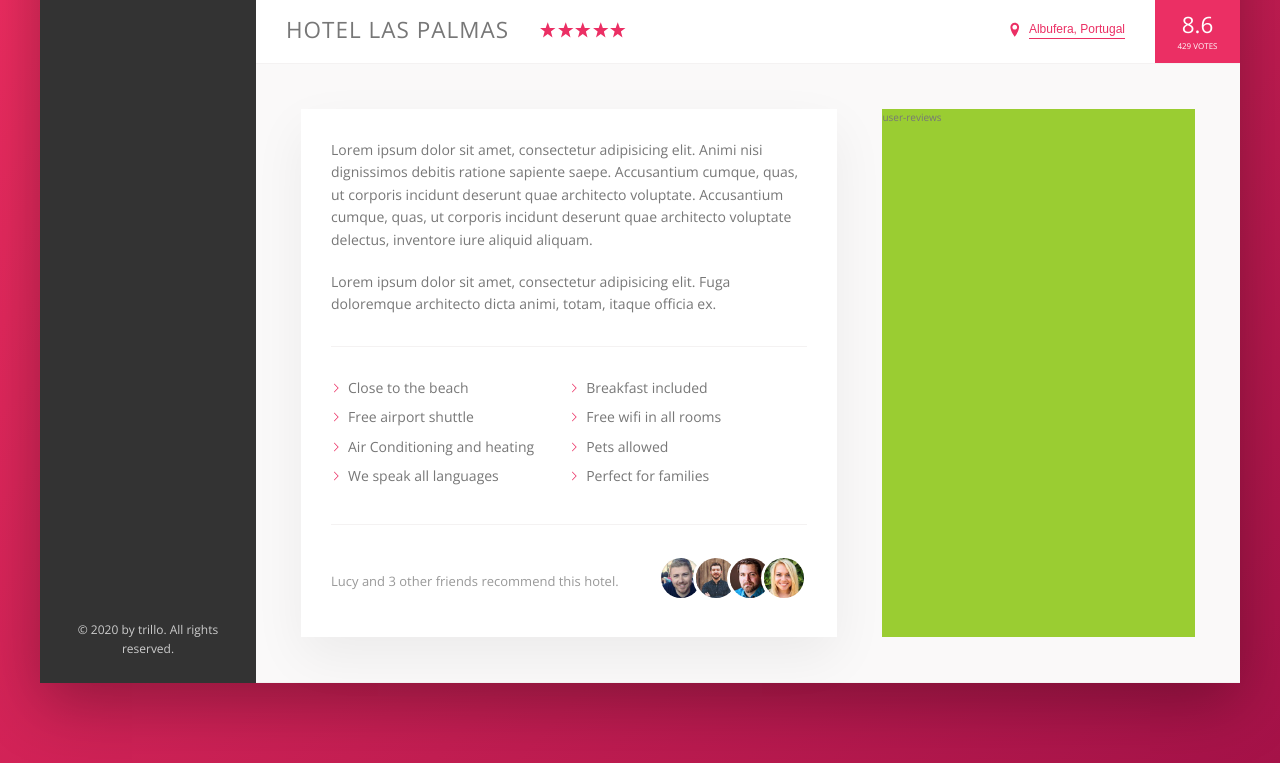
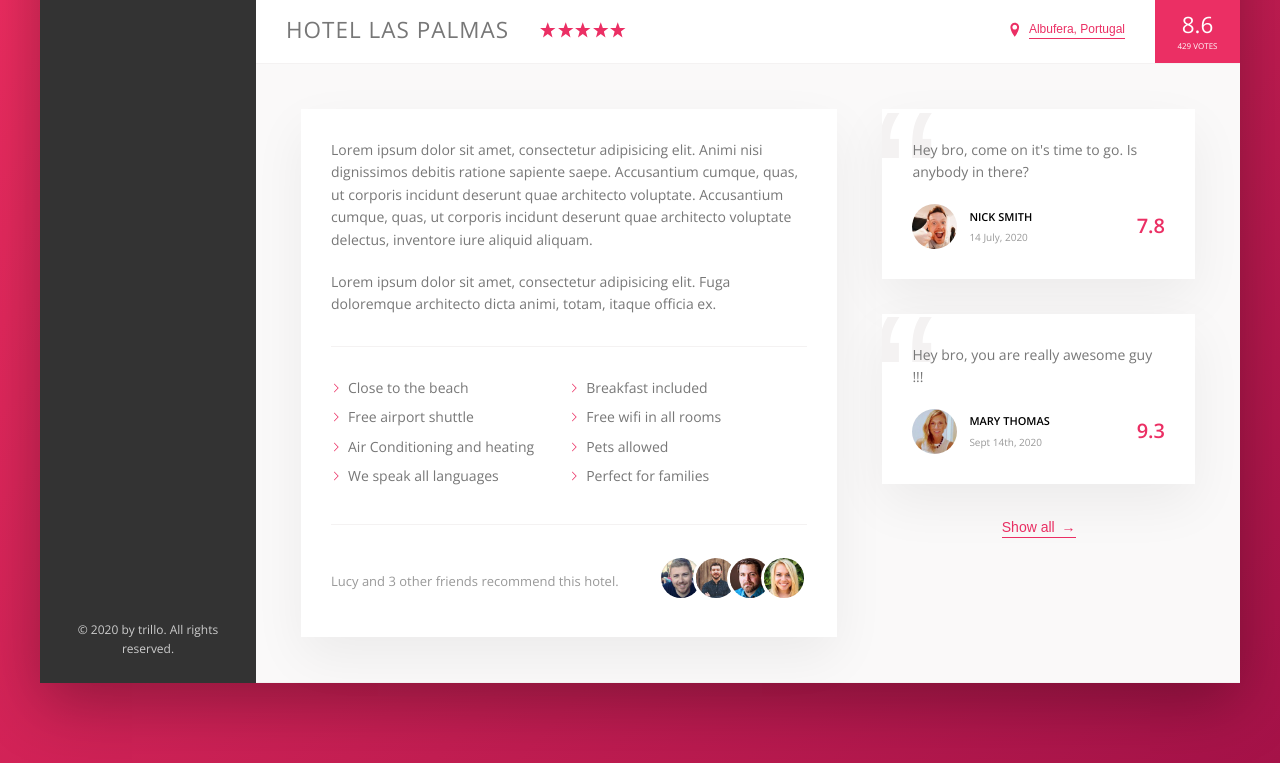
Before and after one commit to stomaras/Trillo_Project, a website: page index.html in a window 1280 px wide. Shown: the part 554-1317 px from the top of the page. Drawn offline with nearby package versions, Linux system fonts and the light colour scheme.

Commit message:
Building the user reviews section

```diff
--- a/index.html
+++ b/index.html
@@ -234,9 +234,43 @@
                         </div>
 
                         <div class="user-reviews">
-                            user-reviews
+                            <!-- Figure in html5 are perfect for reviews
+
+                            -->
+                            <figure class="review">
+                                <blockquote class="review__text">
+                                    Hey bro, come on it's time to go. Is anybody in there?
+                                </blockquote>
+                                <figcaption class="review__user">
+                                    <img src="img/user-1.jpg" alt="User 1" class="review__photo">
+                                    <div class="review__user-box">
+                                        <p class="review__user-name">Nick Smith</p>
+                                        <p class="review__user-date">14 July, 2020</p>
+                                    </div>
+                                    <div class="review__rating">7.8</div>
+                                </figcaption>
+                            </figure>
+
+                            <figure class="review">
+                                <blockquote class="review__text">
+                                    Hey bro, you are really awesome guy !!!
+                                </blockquote>
+                                <figcaption class="review__user">
+                                    <img src="img/user-2.jpg" alt="User 1" class="review__photo">
+                                    <div class="review__user-box">
+                                        <p class="review__user-name">Mary Thomas</p>
+                                        <p class="review__user-date">Sept 14th, 2020</p>
+                                    </div>
+                                    <div class="review__rating">9.3</div>
+                                </figcaption>
+                            </figure>
+
+                            <button class="btn-inline">Show all <span>&rarr;</span></button>
+
                         </div>
                     </div>
+
+
                 </main>
 
 
--- a/sass/_layout.scss
+++ b/sass/_layout.scss
@@ -39,6 +39,7 @@
 }
 
 .detail {
+    font-size: 1.4rem;
     display: flex;
     padding: 4.5rem;
     background-color: var(--color-grey-light-1);
@@ -46,7 +47,6 @@
 }
 
 .description {
-    font-size: 1.4rem;
     background-color: #fff;
     box-shadow: var(--shadow-light);
     padding: 3rem;
@@ -55,6 +55,9 @@
 }
 
 .user-reviews {
-    background-color: yellowgreen;
     flex: 1;
+
+    display: flex;
+    flex-direction: column;
+    align-items: center;
 }
--- a/sass/components.scss
+++ b/sass/components.scss
@@ -291,8 +291,16 @@
     cursor: pointer;
     transition: all .2s;
 
+    & span {
+        margin-left: 3px;
+        transition: margin-left .2s;
+    }
     &:hover {
         color: var(--color-grey-dark-1);
+
+        span {
+            margin-left: 8px;
+        }
     }
 
     &:focus {
@@ -394,3 +402,76 @@
         }
     }
 }
+
+
+//////////////////////////////////////////////////////////////////
+// Reviews
+.review {
+    background-color: #fff;
+    box-shadow: var(--shadow-light);
+    padding: 3rem;
+    margin-bottom: 3.5rem;
+    position: relative;
+    overflow: hidden;
+
+    &__text {
+        margin-bottom: 2rem;
+        z-index: 10;// z-index only works if you set the position!
+        position: relative;
+    }
+
+    &__user {
+
+        display: flex;
+        align-items: center;
+        justify-content: space-between;
+    }
+
+    &__photo {
+        height: 4.5rem;
+        width: 4.5rem;
+        border-radius: 50%;
+        margin-right: 1.2rem;
+
+    }
+
+    &__user-box {
+        margin-right: auto;
+    }
+
+    &__user-name {
+        font-size: 1.1rem;
+        font-weight: 600;
+        text-transform: uppercase;
+        margin-bottom: .4rem;
+        color: black;
+    }
+
+    &__user-date {
+        font-size: 1rem;
+        color: var(--color-grey-dark-3);
+    }
+
+    &__rating {
+        color: var(--color-primary);
+        font-weight: bold;
+        font-size: 2rem;
+    }
+
+    /*
+        I will add the quotation mark with before pseudo element
+        https://css-tricks.com/snippets/html/glyphs/
+    */
+    &::before {
+        content: "\201C";
+        position: absolute;
+        top: -2.75rem;
+        left: -1rem;
+        line-height: 1;
+        font-size: 20rem;
+        color: var(--color-grey-light-2);
+        font-family: sans-serif;
+        z-index: 1;
+    }
+
+}
```
Also changed, not shown: css/style.css.
